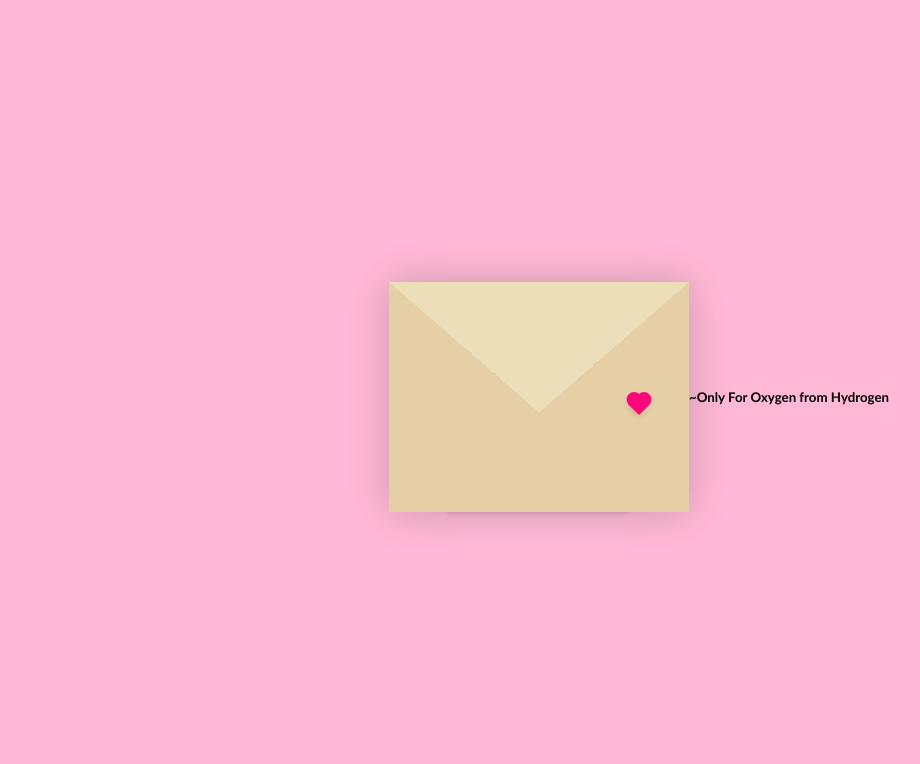
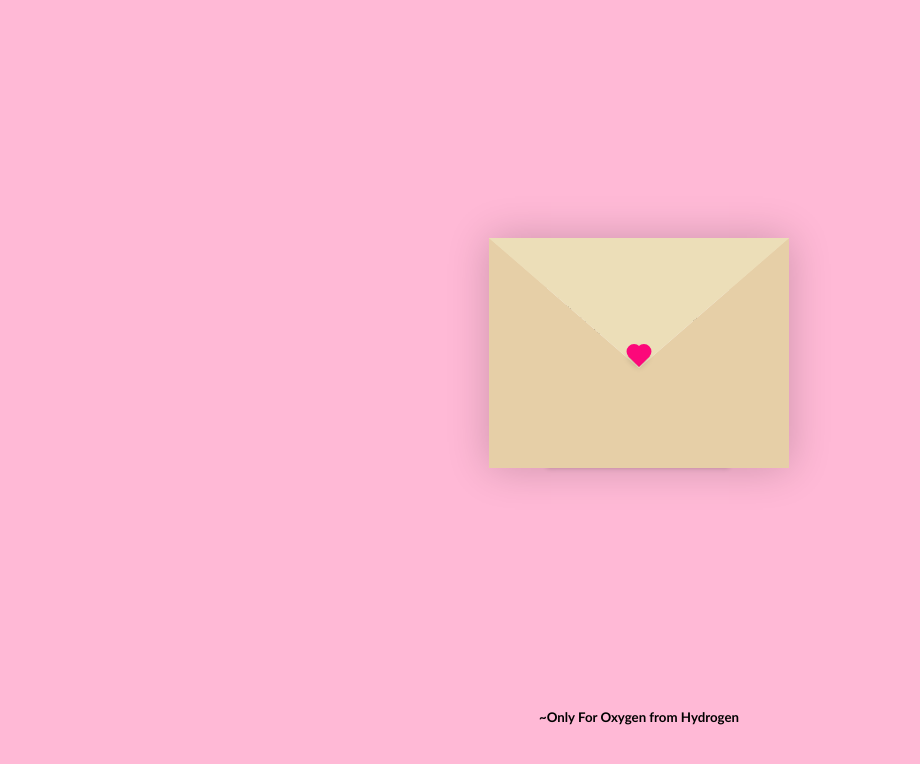
Before and after one commit to MintuSingh07/valentine, a plain HTML site: page index.html in a window 1280 px wide. Shown: the part 48-812 px from the top of the page, without its empty margins (1-921 px from the left). Drawn offline with Linux system fonts and the light colour scheme.

Commit message:
Add files via upload

```diff
--- a/style.css
+++ b/style.css
@@ -27,10 +27,11 @@ nav > h1{
     display: flex;
     align-items: center;
     justify-content: center;
+    flex-direction: column;
 }
 
 .container {
-    height: 100vh;
+    height: 89vh;
     display: grid;
     place-items: center;
 }
@@ -92,7 +93,7 @@ nav > h1{
 
 .heart {
     position: absolute;
-    top: 56%;
+    top: 50%;
     left: 50%;
     width: 15px;
     height: 15px;
```
